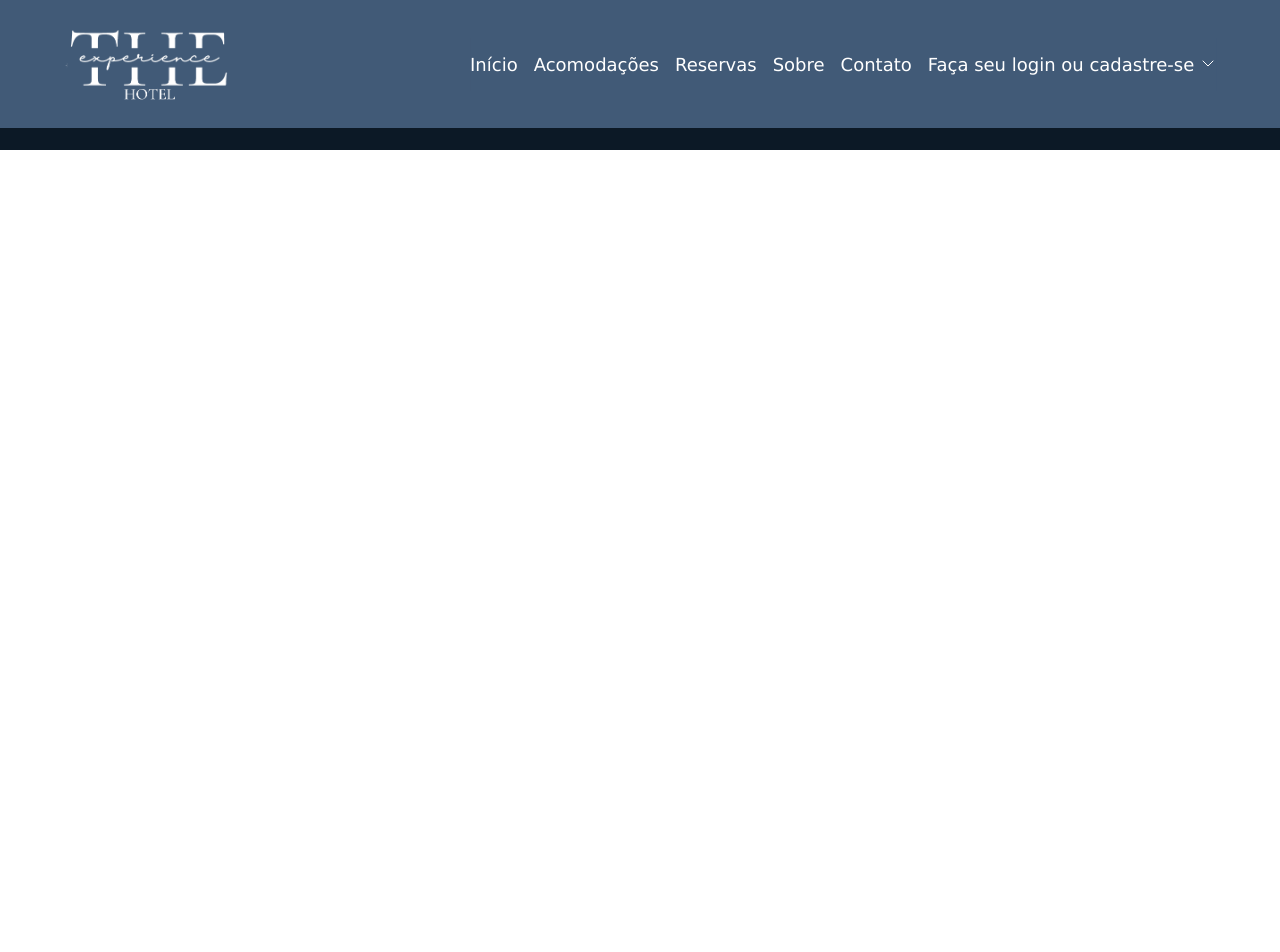
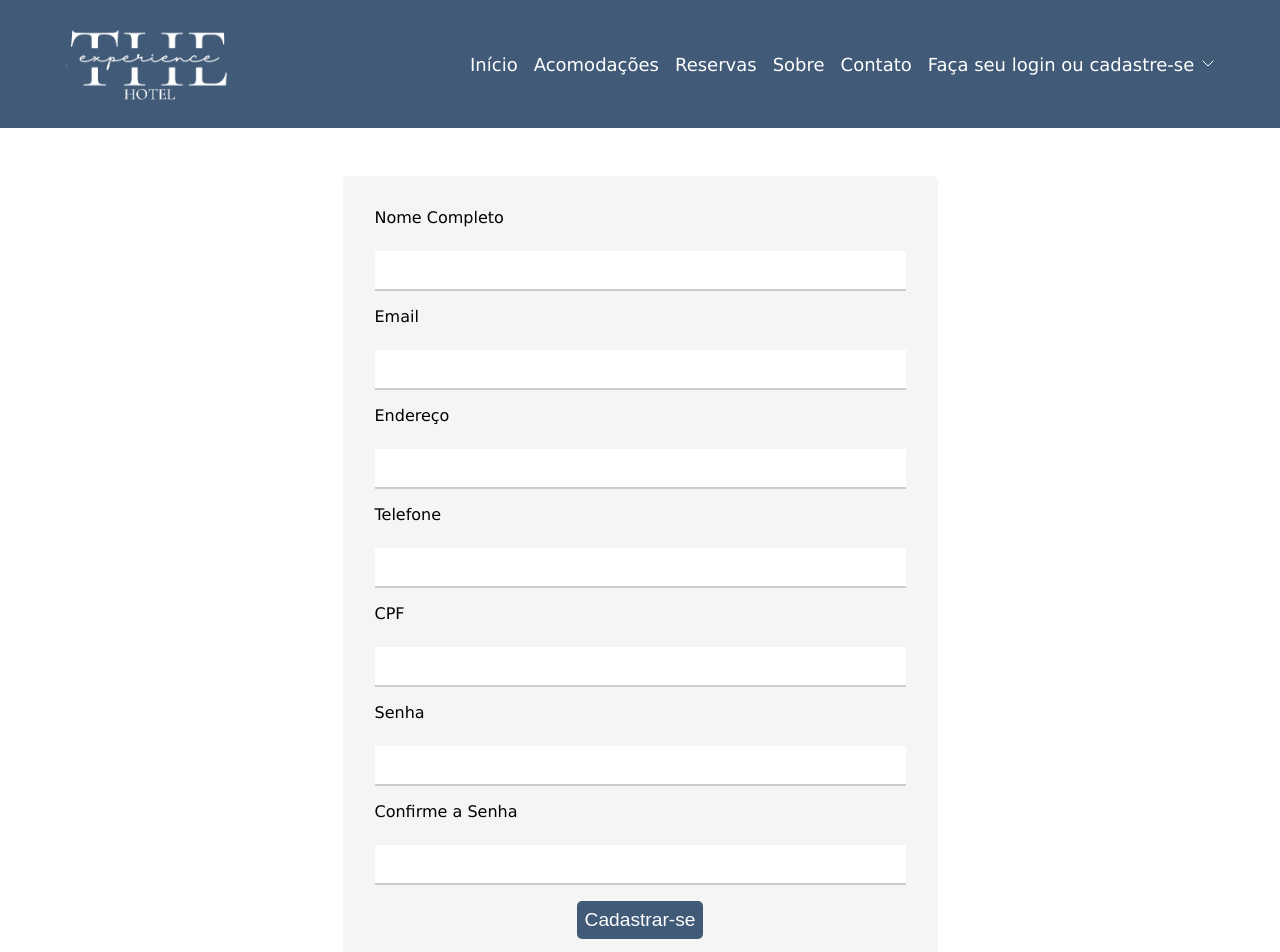
Before and after one commit to rcleyton/tex5-hotelaria-full, a Vue app in the folder web/: page /cadastro in a window 1280 px wide. Shown: the top 952 px of the page. Before the commit the page ends 800 px from the top, so only its background shows below. Built offline with nearby package versions, Linux system fonts and the light colour scheme.

Commit message:
add new page cadastro

```diff
--- a/web/src/components/Header.vue
+++ b/web/src/components/Header.vue
@@ -28,7 +28,7 @@
 								<router-link to="login">Entrar</router-link>
 							</li>
 							<li>
-								<router-link to="#">Cadastrar</router-link>
+								<router-link to="cadastro">Cadastrar</router-link>
 							</li>
 						</ul>
 					</li>
--- a/web/src/router/index.js
+++ b/web/src/router/index.js
@@ -36,6 +36,11 @@ const routes = [
 		name: 'login',
 		component: () => import('../views/LoginView.vue'),
 	},
+	{
+		path: '/cadastro',
+		name: 'cadastro',
+		component: () => import('../views/CadastroView.vue'),
+	}
 ];
 
 const router = createRouter({
--- /dev/null
+++ b/web/src/views/CadastroView.vue
@@ -0,0 +1,76 @@
+<template>
+	<div id="app" class="formularioCadastro">
+		<form class="formulario" >
+			<label class="fraseInp"> Nome Completo<input type="text" /></label>
+
+			<label class="fraseInp">Email<input type="text"/></label>
+
+            	<label class="fraseInp">Endereço<input type="text"/></label>
+
+            	<label class="fraseInp">Telefone<input type="number"/></label>
+
+            	<label class="fraseInp">CPF<input type="number"/></label>
+
+            	<label class="fraseInp">Senha<input type="password"/></label>
+
+            	<label class="fraseInp">Confirme a Senha<input type="password"/></label>
+			<button type="submit" class="botaoCadastro">Cadastrar-se</button>
+            <button type="button" class="botaoCadastro">Voltar</button>
+		</form>
+	</div>
+</template>
+
+<style lang="scss" scoped>
+$color_1: white;
+$background-color_1: #f5f5f5;
+$background-color_2: #415a77;
+$background-color_3: #233242;
+
+.formularioCadastro {
+	display: flex;
+	flex-direction: column;
+	align-items: center;
+	justify-content: center;
+	min-height: 150vh;
+	width: 100%;
+	max-width: 100%;
+	padding: 0 1rem;
+}
+.formulario {
+	display: flex;
+	flex-direction: column;
+	align-items: center;
+	justify-content: center;
+	gap: 1rem;
+	background-color: $background-color_1;
+	padding: 2rem;
+	border-radius: 5px;
+}
+.fraseInp {
+	display: flex;
+	flex-direction: column;
+	gap: 1.5rem;
+	text-align: left;
+}
+input{
+	padding: 0.5rem;
+	border: none;
+	border-bottom: 2px solid #ccc;
+	width: 100%;
+	font-size: 2.5rem;
+	height: 2.5rem;
+}
+.botaoCadastro{
+	background-color: $background-color_2;
+	color: $color_1;
+	padding: 0.5rem;
+	border: none;
+	border-radius: 5px;
+	cursor: pointer;
+	transition: all 0.3s ease;
+	font-size: larger;
+	&:hover {
+		background-color: $background-color_3;
+	}
+}
+</style>
--- a/web/src/views/LoginView.vue
+++ b/web/src/views/LoginView.vue
@@ -12,7 +12,7 @@
 			<button type="submit" class="botaoLogin">Entrar</button>
 			<p>
 				Não possui uma conta?
-				<a href="#">Cadastre-se</a>
+				<a href="cadastro">Cadastre-se</a>
 			</p>
 			<p><a href="#">Esqueceu a Senha?</a></p>
 		</form>
```
